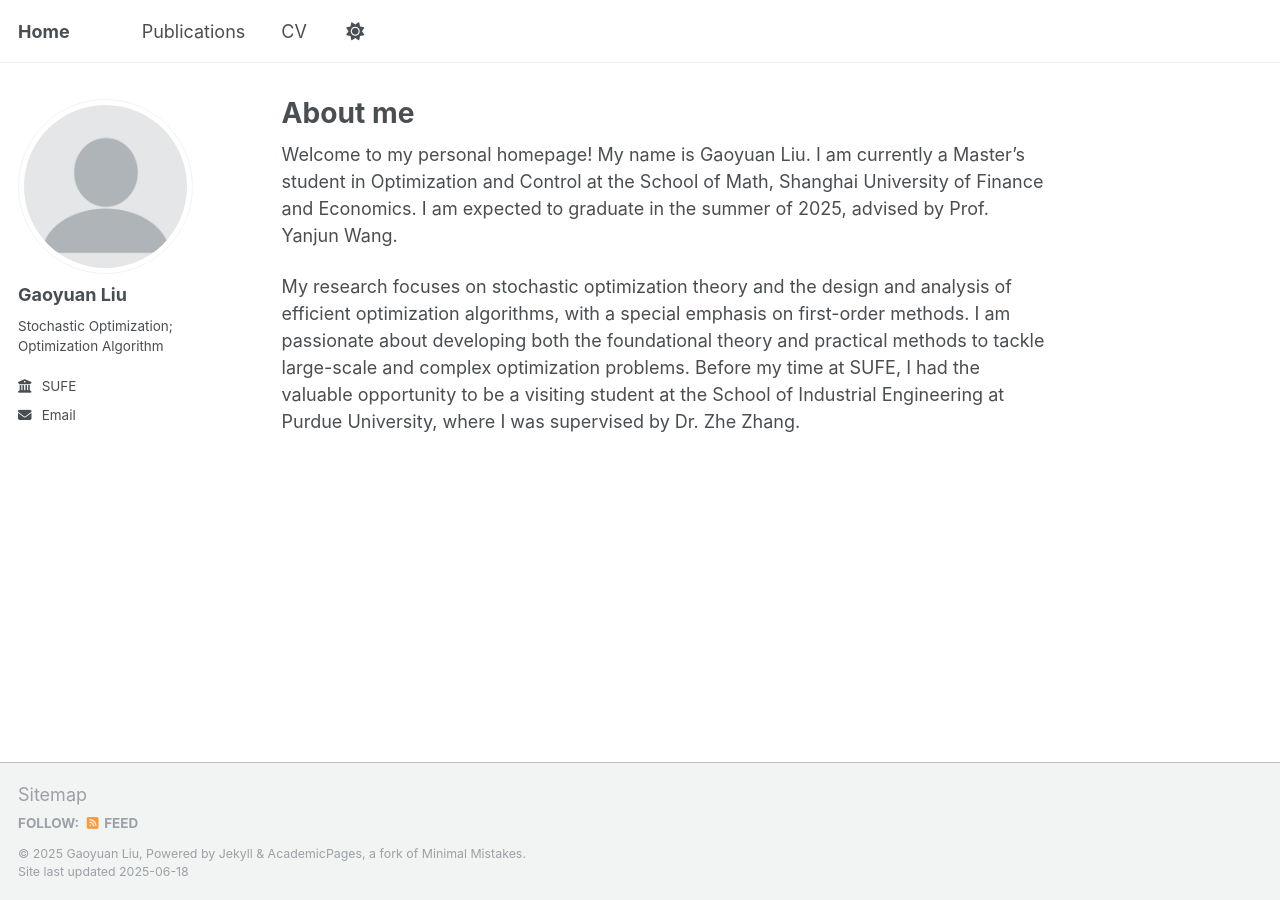
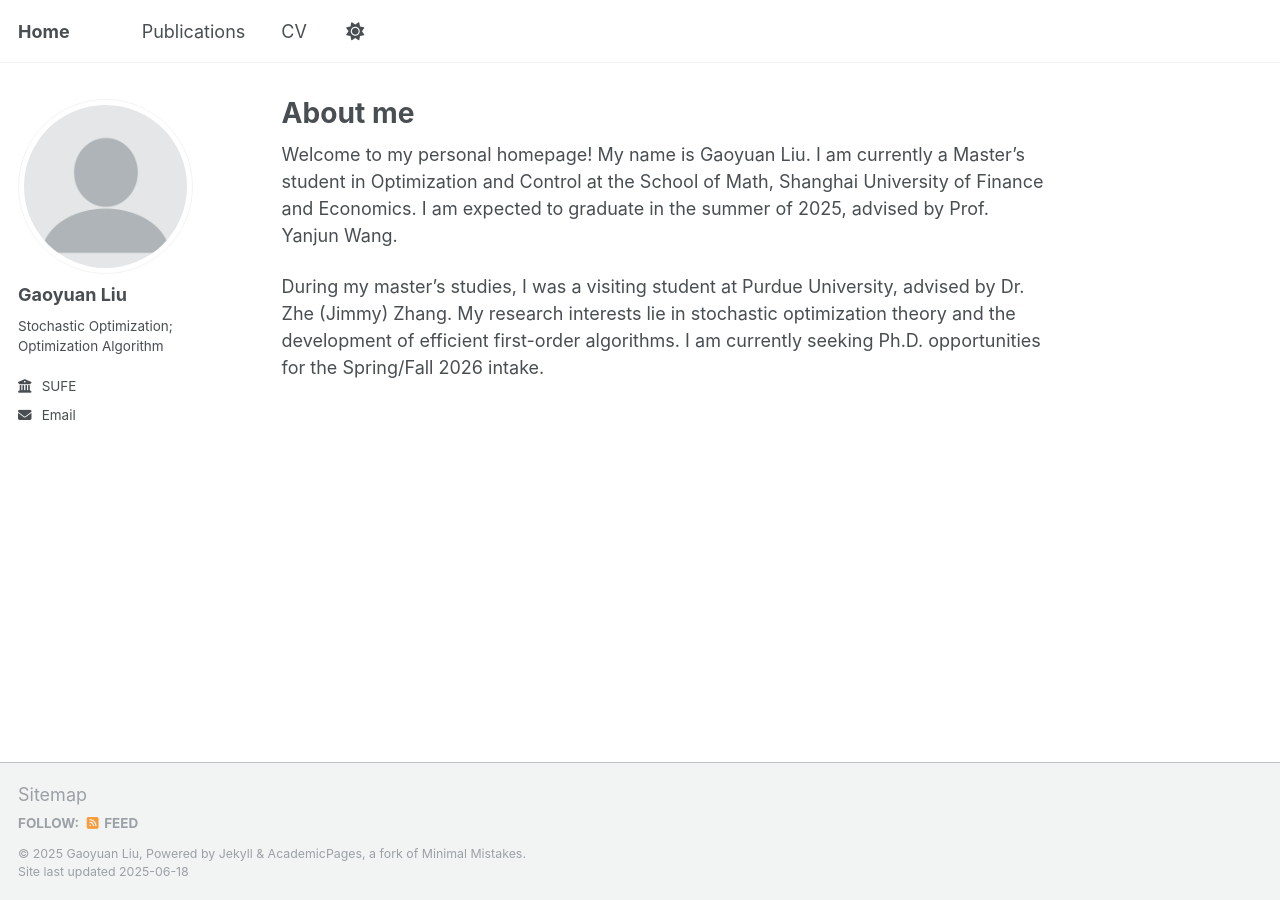
Before and after one commit to liugyyy/liugyyy.github.io, a Jekyll site: the page built from _pages/about.md, in a window 1280 px wide. Built offline with Jekyll 4.4.1, drawn with Linux system fonts in a browser that asks for light colours.

Commit message:
Update about.md

```diff
--- a/_pages/about.md
+++ b/_pages/about.md
@@ -9,4 +9,4 @@ redirect_from:
 
 Welcome to my personal homepage! My name is Gaoyuan Liu. I am currently a Master's student in Optimization and Control at the School of Math, Shanghai University of Finance and Economics. I am expected to graduate in the summer of 2025, advised by Prof. Yanjun Wang.
 
-My research focuses on stochastic optimization theory and the design and analysis of efficient optimization algorithms, with a special emphasis on first-order methods. I am passionate about developing both the foundational theory and practical methods to tackle large-scale and complex optimization problems. Before my time at SUFE, I had the valuable opportunity to be a visiting student at the School of Industrial Engineering at Purdue University, where I was supervised by Dr. Zhe Zhang.
+During my master's studies, I was a visiting student at Purdue University, advised by Dr. Zhe (Jimmy) Zhang. My research interests lie in stochastic optimization theory and the development of efficient first-order algorithms. I am currently seeking Ph.D. opportunities for the Spring/Fall 2026 intake.
```
